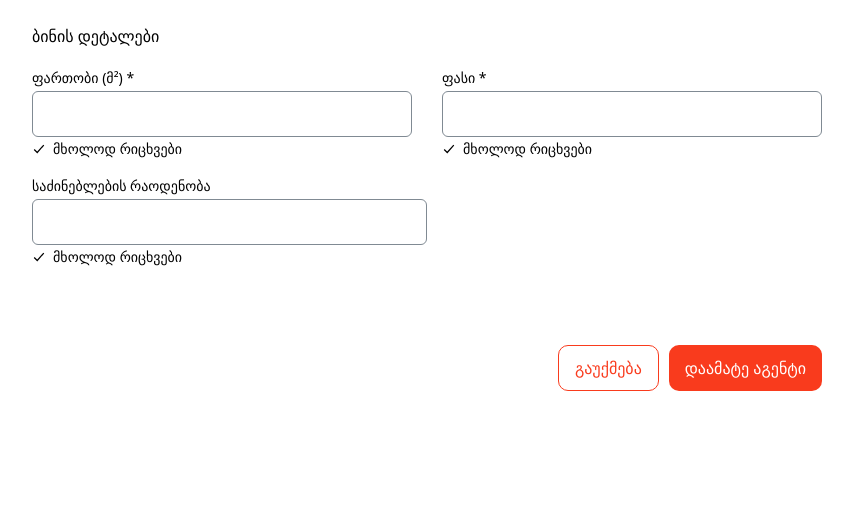
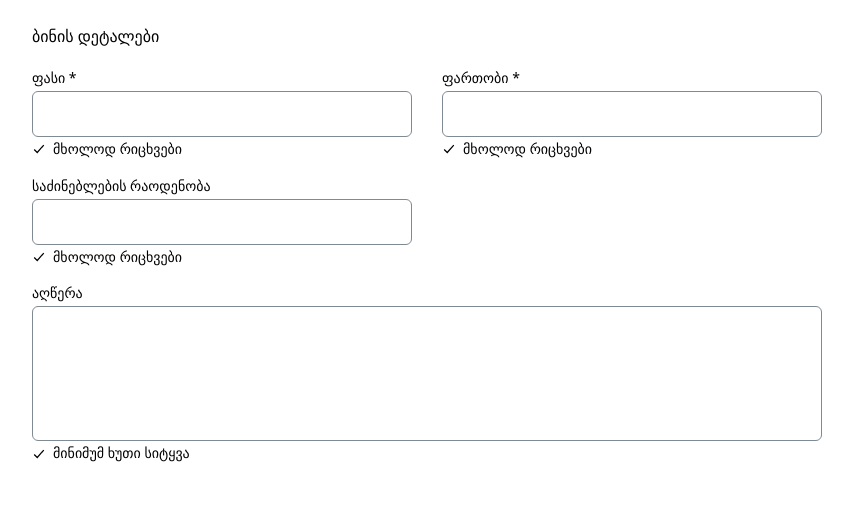
Before and after one commit to alikpashaevi/redberry-project, a Next.js app: page /add-listing in a window 1280 px wide. Shown: the part 664-1176 px from the top of the page, without its empty margins (213-1066 px from the left). Before the commit the page ends 1142 px from the top, so only its background shows below. Built offline with nearby package versions, Linux system fonts and the light colour scheme; no server answers.

Commit message:
textarea field added

```diff
--- a/src/app/add-listing/page.tsx
+++ b/src/app/add-listing/page.tsx
@@ -5,10 +5,11 @@ import { IoCheckmarkSharp } from 'react-icons/io5';
 export default function ListingPage() {
   const [name, setName] = useState('');
   const [surname, setSurname] = useState('');
-  const [errors, setErrors] = useState({ name: '', surname: '',area: '', price: '', bedrooms: ''  });
+  const [errors, setErrors] = useState({ name: '', surname: '',area: '', price: '', bedrooms: '', description: '' });
   const [area, setArea] = useState('');
   const [price, setPrice] = useState('');
   const [bedrooms, setBedrooms] = useState('');
+  const [description, setDescription] = useState('');
 
 
   // fetched data from API
@@ -65,7 +66,7 @@ export default function ListingPage() {
   }, [selectedRegion, cities]);
 
   const handleSubmit = () => {
-    let newErrors = { name: '', surname: '', area: '', price: '', bedrooms: '' };
+    let newErrors = { name: '', surname: '', area: '', price: '', bedrooms: '', description: '' };
     let hasErrors = false;
 
     if (name.length < 2) {
@@ -90,6 +91,11 @@ export default function ListingPage() {
 
     if (!/^\d+$/.test(bedrooms)) {
       newErrors.bedrooms = 'მხოლოდ რიცხვები';
+      hasErrors = true;
+    }
+
+    if (description.trim().split(/\s+/).length < 5) {
+      newErrors.description = 'მინიმუმ ხუთი სიტყვა';
       hasErrors = true;
     }
 
@@ -224,26 +230,7 @@ export default function ListingPage() {
             <h3>ბინის დეტალები</h3>
             <div className='flex flex-col gap-[20px]'>
               <div className="flex gap-[30px] w-full">
-                <div className="flex flex-col gap-[4px] w-1/2">
-                  <span className="text-[14px] leading-[16.8px] font-medium">
-                    ფართობი (მ²) *
-                  </span>
-                  <input
-                    className={`rounded-[6px] p-[10px] border-[1px] outline-none ${
-                      errors.area ? "border-red-500" : "border-[#808A93]"
-                    }`}
-                    type="text"
-                    value={area}
-                    onChange={(e) => setArea(e.target.value)}
-                  />
-                  <div className={`text-[14px] leading-[16.8px] ${errors.area ? 'text-red-500' : ''} flex items-center gap-[7px]`}>
-                    <span >
-                      <IoCheckmarkSharp />
-                    </span>
-                    {errors.area || "მხოლოდ რიცხვები"}
-                  </div>
-                </div>
-                <div className="flex flex-col gap-[4px] w-1/2">
+              <div className="flex flex-col gap-[4px] w-1/2">
                   <span className="text-[14px] leading-[16.8px] font-medium">
                     ფასი *
                   </span>
@@ -262,9 +249,29 @@ export default function ListingPage() {
                     {errors.price || "მხოლოდ რიცხვები"}
                   </div>
                 </div>
+                <div className="flex flex-col gap-[4px] w-1/2">
+                  <span className="text-[14px] leading-[16.8px] font-medium">
+                    ფართობი *
+                  </span>
+                  <input
+                    className={`rounded-[6px] p-[10px] border-[1px] outline-none ${
+                      errors.area ? "border-red-500" : "border-[#808A93]"
+                    }`}
+                    type="text"
+                    value={area}
+                    onChange={(e) => setArea(e.target.value)}
+                  />
+                  <div className={`text-[14px] leading-[16.8px] ${errors.area ? 'text-red-500' : ''} flex items-center gap-[7px]`}>
+                    <span >
+                      <IoCheckmarkSharp />
+                    </span>
+                    {errors.area || "მხოლოდ რიცხვები"}
+                  </div>
+                </div>
+
               </div>
               <div className="flex gap-[30px] w-full">
-                <div className="flex flex-col gap-[4px] w-1/2">
+                <div className="flex flex-col gap-[4px] w-[380px]">
                   <span className="text-[14px] leading-[16.8px] font-medium">
                     საძინებლების რაოდენობა
                   </span>
@@ -284,7 +291,28 @@ export default function ListingPage() {
                   </div>
                 </div>
               </div>
+              <div className="flex gap-[30px] w-full">
+                <div className="flex flex-col gap-[4px] w-full">
+                  <span className="text-[14px] leading-[16.8px] font-medium">
+                    აღწერა
+                  </span>
+                  <textarea
+                    className={`rounded-[6px] p-[10px] border-[1px] outline-none h-[135px] resize-none ${
+                      errors.description ? "border-red-500" : "border-[#808A93]"
+                    }`}
+                    value={description}
+                    onChange={(e) => setDescription(e.target.value)}
+                  />
+                  <div className={`text-[14px] leading-[16.8px] ${errors.description ? 'text-red-500' : ''} flex items-center gap-[7px]`}>
+                    <span>
+                      <IoCheckmarkSharp />
+                    </span>
+                    {errors.description || "მინიმუმ ხუთი სიტყვა"}
+                  </div>
+                </div>
+              </div>
             </div>
+
           </div>
           <div></div>
         </div>
```
